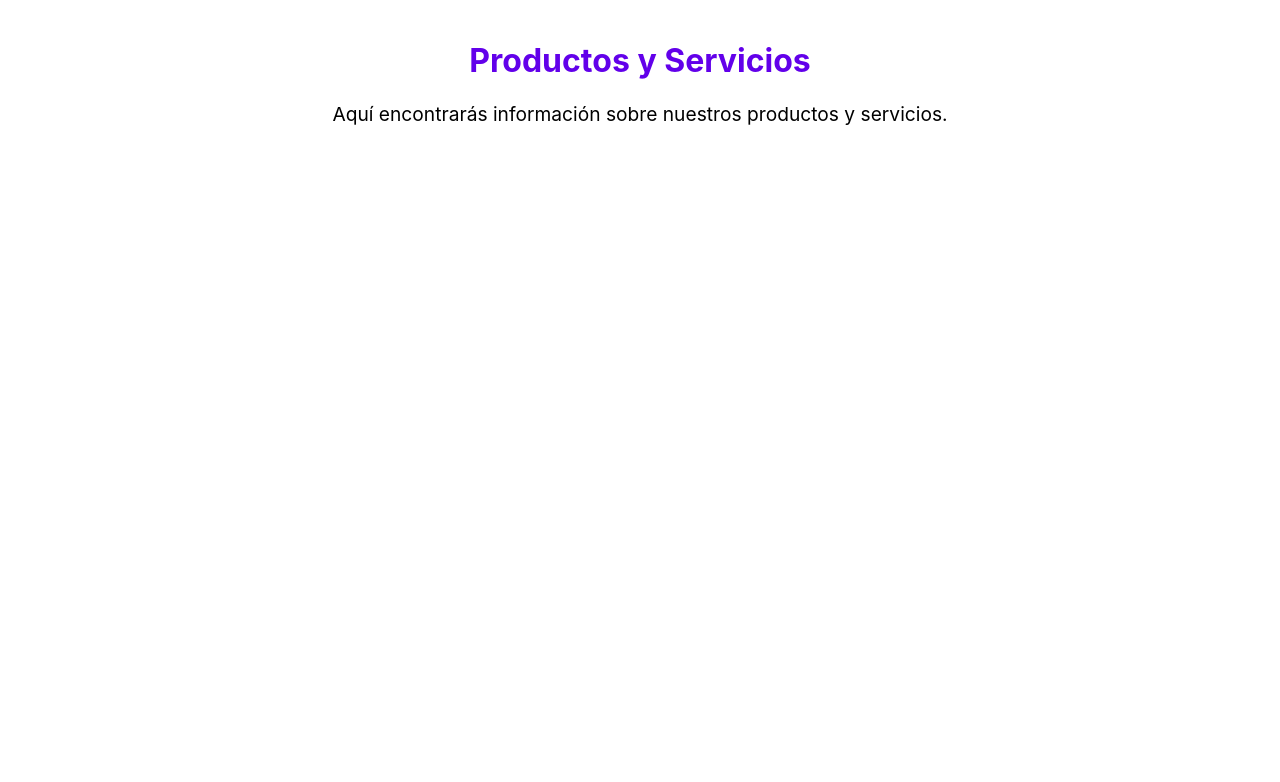
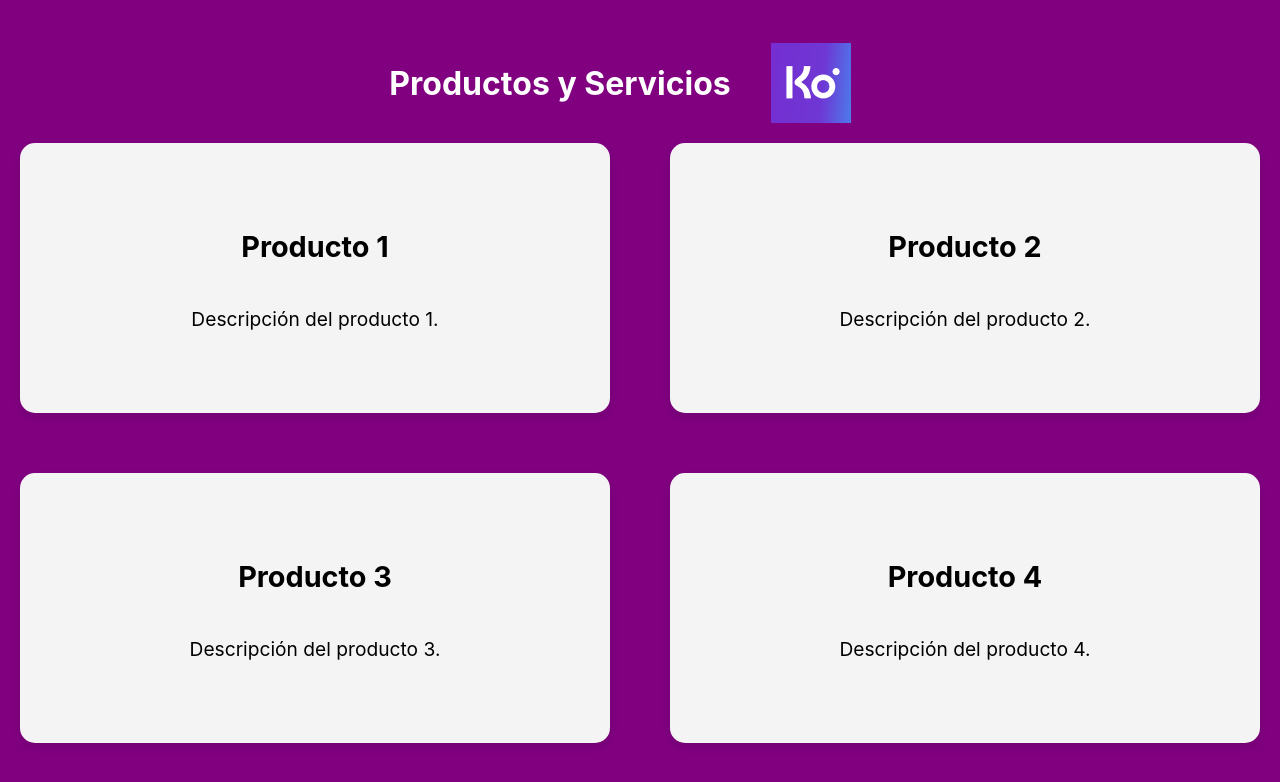
Before and after one commit to luisalex94/konfio_react, a React (Create React App) app: page /products in a window 1280 px wide. Shown: the top 782 px of the page. Built offline with nearby package versions, Linux system fonts and the light colour scheme.

Commit message:
enahncement of Product.js

```diff
--- a/src/pages/Products/Products.css
+++ b/src/pages/Products/Products.css
@@ -1,13 +1,64 @@
-/* src/ProductsServices.css */
+.App {
+  text-align: center;
+}
+
+.App-header {
+  position: relative;
+  padding: 20px;
+}
+
+.header-content {
+  display: flex;
+  justify-content: space-between;
+  align-items: end;
+}
+
+.konfio-logo {
+  height: 80px;
+
+}
+
+/* Para ocupar toda la pantalla con fondo morado */
 .products-services {
-    padding: 20px;
-    text-align: center;
-  }
+  height: 100vh; /* 100% de la altura de la ventana */
+  display: flex;
+  flex-direction: column;
+  justify-content: center;
+  align-items: center;
+  background-color: #800080; /* Color morado */
+}
 
-  .products-services h1 {
-    color: #6200ea;
-  }
+h1 {
+  margin-bottom: 20px;
+  font-size: 2em;
+  color: white; /* Opcional: Cambiar el color del texto para que contraste con el fondo */
+}
 
-  .products-services p {
-    font-size: 1.2em;
-  }
+.grid-container {
+  display: grid;
+  grid-template-columns: repeat(2, 1fr); /* 2 columnas de igual tamaño */
+  grid-template-rows: repeat(2, 1fr);    /* 2 filas de igual tamaño */
+  gap: 20px;                             /* Espacio entre los rectángulos */
+  width: 100%;                           /* Ocupará todo el ancho */
+  height: 80%;                           /* Ocupará el 80% de la altura de la pantalla */
+}
+
+.product-box {
+  margin: 20px;
+  display: flex;
+  flex-direction: column;
+  justify-content: center;
+  align-items: center;
+  border-radius: 15px;    /* Bordes suaves */
+  background-color: #f4f4f4;
+  box-shadow: 0px 4px 8px rgba(0, 0, 0, 0.1); /* Sombra suave */
+  padding: 20px;
+  text-align: center;
+  font-size: 1.2em;
+  transition: transform 0.2s ease-in-out;
+}
+
+.product-box:hover {
+  transform: scale(1.05); /* Agrandar el rectángulo al pasar el ratón */
+  box-shadow: 0px 6px 12px rgba(0, 0, 0, 0.2); /* Sombra más pronunciada al hacer hover */
+}
--- a/src/pages/Products/Products.js
+++ b/src/pages/Products/Products.js
@@ -1,13 +1,37 @@
-// src/ProductsServices.js
 import React from 'react';
 import './Products.css';
+import konfioLogo from '../../assets/konfio_logo_cuadrado.png';
 
 function Products() {
   return (
+
     <div className="products-services">
-      <h1>Productos y Servicios</h1>
-      <p>Aquí encontrarás información sobre nuestros productos y servicios.</p>
-      {/* Agrega más contenido aquí */}
+      <div className="header-content">
+        <nav>
+          <h1>Productos y Servicios</h1>
+        </nav>
+        <img src={konfioLogo} alt="Konfio Logo" className="konfio-logo" />
+
+      </div>
+
+      <div className="grid-container">
+        <div className="product-box">
+          <h2>Producto 1</h2>
+          <p>Descripción del producto 1.</p>
+        </div>
+        <div className="product-box">
+          <h2>Producto 2</h2>
+          <p>Descripción del producto 2.</p>
+        </div>
+        <div className="product-box">
+          <h2>Producto 3</h2>
+          <p>Descripción del producto 3.</p>
+        </div>
+        <div className="product-box">
+          <h2>Producto 4</h2>
+          <p>Descripción del producto 4.</p>
+        </div>
+      </div>
     </div>
   );
 }
```
